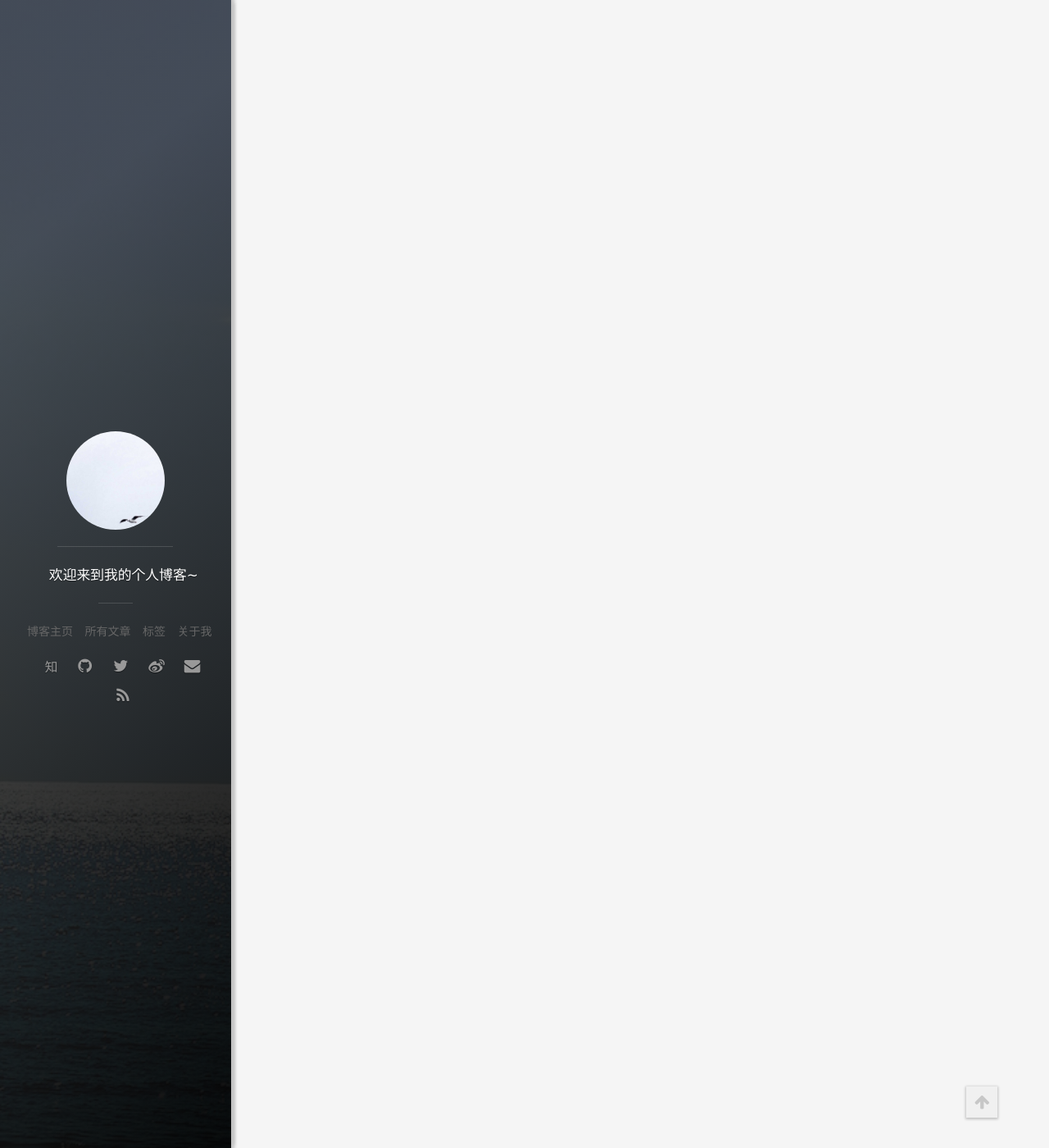
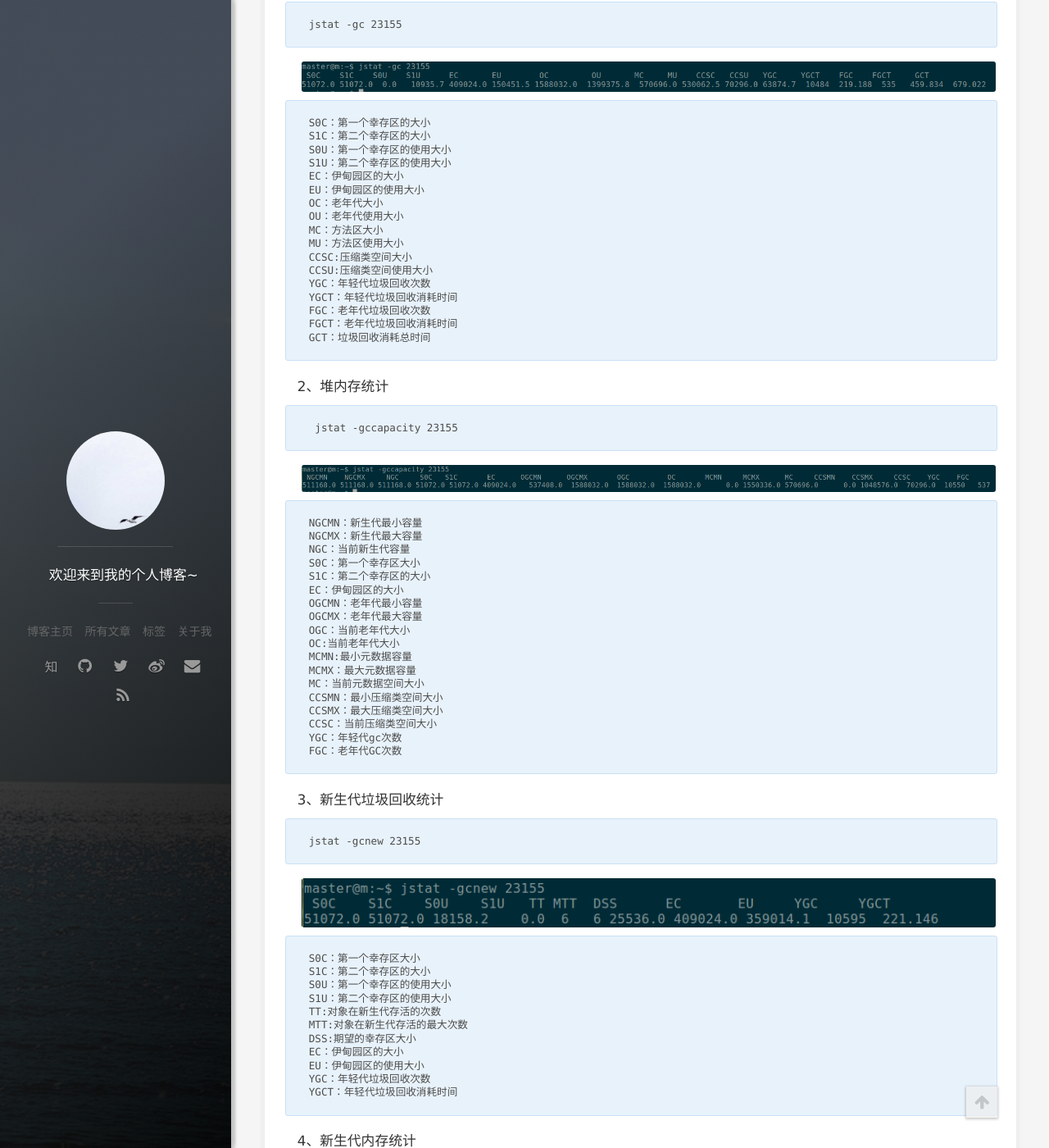
Before and after one commit to zichen-fei/zichen-fei.github.io, a Jekyll site: the page built from _posts/2019-11-03-JVMUtils.md, in a window 1280 px wide and 1400 px high, scrolled down 1459 px. Shown: the whole window at 82% size. Built offline with Jekyll 4.4.1, drawn with Linux system fonts in a browser that asks for light colours; nearby versions of some CDN libraries; comment, search, counter and statistics services are not loaded; some of the changed text lies outside the part shown.

Commit message:
add post

````diff
--- a/_posts/2019-11-03-JVMUtils.md
+++ b/_posts/2019-11-03-JVMUtils.md
@@ -43,3 +43,252 @@ jstat [ option vmid [interval[s|ms] [count]] ]
 ```
 jstat -gc pid 250 20
 ```
+
+其他选项
+
+![](/images/posts/JVMUtils/jstat.png)
+
+#### 1、垃圾回收统计
+
+```
+jstat -gc 23155
+```
+
+![](/images/posts/JVMUtils/jstat-gc.png)
+
+```
+S0C：第一个幸存区的大小
+S1C：第二个幸存区的大小
+S0U：第一个幸存区的使用大小
+S1U：第二个幸存区的使用大小
+EC：伊甸园区的大小
+EU：伊甸园区的使用大小
+OC：老年代大小
+OU：老年代使用大小
+MC：方法区大小
+MU：方法区使用大小
+CCSC:压缩类空间大小
+CCSU:压缩类空间使用大小
+YGC：年轻代垃圾回收次数
+YGCT：年轻代垃圾回收消耗时间
+FGC：老年代垃圾回收次数
+FGCT：老年代垃圾回收消耗时间
+GCT：垃圾回收消耗总时间
+```
+
+#### 2、堆内存统计
+
+```
+ jstat -gccapacity 23155
+```
+
+![](/images/posts/JVMUtils/jstat-gccapacity.png)
+
+```
+NGCMN：新生代最小容量
+NGCMX：新生代最大容量
+NGC：当前新生代容量
+S0C：第一个幸存区大小
+S1C：第二个幸存区的大小
+EC：伊甸园区的大小
+OGCMN：老年代最小容量
+OGCMX：老年代最大容量
+OGC：当前老年代大小
+OC:当前老年代大小
+MCMN:最小元数据容量
+MCMX：最大元数据容量
+MC：当前元数据空间大小
+CCSMN：最小压缩类空间大小
+CCSMX：最大压缩类空间大小
+CCSC：当前压缩类空间大小
+YGC：年轻代gc次数
+FGC：老年代GC次数
+```
+
+#### 3、新生代垃圾回收统计
+
+```
+jstat -gcnew 23155
+```
+
+![](/images/posts/JVMUtils/jstat-gcnew.png)
+
+```
+S0C：第一个幸存区大小
+S1C：第二个幸存区的大小
+S0U：第一个幸存区的使用大小
+S1U：第二个幸存区的使用大小
+TT:对象在新生代存活的次数
+MTT:对象在新生代存活的最大次数
+DSS:期望的幸存区大小
+EC：伊甸园区的大小
+EU：伊甸园区的使用大小
+YGC：年轻代垃圾回收次数
+YGCT：年轻代垃圾回收消耗时间
+```
+
+#### 4、新生代内存统计
+
+```
+jstat -gcnewcapacity 23155
+```
+
+![](/images/posts/JVMUtils/jstat-gcnewcapacity.png)
+
+```
+NGCMN：新生代最小容量
+NGCMX：新生代最大容量
+NGC：当前新生代容量
+S0CMX：最大幸存1区大小
+S0C：当前幸存1区大小
+S1CMX：最大幸存2区大小
+S1C：当前幸存2区大小
+ECMX：最大伊甸园区大小
+EC：当前伊甸园区大小
+YGC：年轻代垃圾回收次数
+FGC：老年代回收次数
+```
+
+#### 5、老年代垃圾回收统计
+
+```
+jstat -gcold 23155
+```
+
+![](/images/posts/JVMUtils/jstat-gcold.png)
+
+```
+MC：方法区大小
+MU：方法区使用大小
+CCSC:压缩类空间大小
+CCSU:压缩类空间使用大小
+OC：老年代大小
+OU：老年代使用大小
+YGC：年轻代垃圾回收次数
+FGC：老年代垃圾回收次数
+FGCT：老年代垃圾回收消耗时间
+GCT：垃圾回收消耗总时间
+```
+
+#### 6、老年代内存统计
+
+```
+jstat -gcoldcapacity 23155
+```
+
+![](/images/posts/JVMUtils/jstat-gcoldcapacity.png)
+
+```
+OGCMN：老年代最小容量
+OGCMX：老年代最大容量
+OGC：当前老年代大小
+OC：老年代大小
+YGC：年轻代垃圾回收次数
+FGC：老年代垃圾回收次数
+FGCT：老年代垃圾回收消耗时间
+GCT：垃圾回收消耗总时间
+```
+
+#### 7、JDK8 下 元数据空间统计
+
+```
+jstat -gcmetacapacity 23155
+```
+
+![](/images/posts/JVMUtils/jstat-gcoldcapacity.png)
+
+```
+MCMN:最小元数据容量
+MCMX：最大元数据容量
+MC：当前元数据空间大小
+CCSMN：最小压缩类空间大小
+CCSMX：最大压缩类空间大小
+CCSC：当前压缩类空间大小
+YGC：年轻代垃圾回收次数
+FGC：老年代垃圾回收次数
+FGCT：老年代垃圾回收消耗时间
+GCT：垃圾回收消耗总时间
+```
+
+#### 8、总结垃圾回收统计
+
+```
+jstat -gcutil 23155
+```
+
+![](/images/posts/JVMUtils/jstat-gcutil.png)
+
+```
+S0：幸存1区当前使用比例
+S1：幸存2区当前使用比例
+E：伊甸园区使用比例
+O：老年代使用比例
+M：元数据区使用比例
+CCS：压缩使用比例
+YGC：年轻代垃圾回收次数
+FGC：老年代垃圾回收次数
+FGCT：老年代垃圾回收消耗时间
+GCT：垃圾回收消耗总时间
+```
+
+### **jinfo Java配置信息工具**
+
+实时地查看和调整虚拟机各项参数，```jinfo -flag```可以查询未被显式指定的参数的系统默认值，（如果只限于JDK 1.6或以上版本的话，
+```java -XX:+PrintFlagsFinal```也可以查看）。JDK 1.6之后，可以使用```-flag[+|-]name```或者```-flag name=value```修改一部分运行期可写的虚拟机参数值。
+
+命令格式
+
+```
+jinfo [ option ] pid
+```
+
+查询CMSInitiatingOccupancyFraction参数值
+
+```
+jinfo -flag CMSInitiatingOccupancyFraction 23155
+```
+
+![](/images/posts/JVMUtils/jinfo.png)
+
+### **jmap Java内存映像工具**
+
+生成堆转储快照（heapdump或dump文件）
+
+命令格式
+
+```
+jmap [ option ] pid
+```
+
+其他选项
+
+![](/images/posts/JVMUtils/jmap.png)
+
+
+```
+jmap -dump:format=b,file=test.bin 23155
+```
+
+![](/images/posts/JVMUtils/jmap-ex.png)
+
+### **jhat 虚拟机堆转储快照分析工具**
+
+用来分析jmap生成的堆转储快照
+
+```
+jhat test.bin
+```
+
+### **jstack Java堆栈跟踪工具**
+
+生成虚拟机当前时刻的线程快照（一般称为threaddump或者javacore文件）
+
+命令格式
+
+```
+jstack [ option ] pid
+```
+
+其他选项
+
+![](/images/posts/JVMUtils/jstack.png)
````
Also changed, not shown: other parts of _posts/2019-11-03-JVMUtils.md (+2 -2 lines), _posts/2019-12-07-SpringIOC.md (added, +65 -0 lines), css/main.css (line endings or trailing spaces), images/posts/JVMUtils/jinfo.png (added), images/posts/JVMUtils/jmap-ex.png (added), images/posts/JVMUtils/jmap.png (added), images/posts/JVMUtils/jstack.png (added), images/posts/JVMUtils/jstat-gc.png (added), images/posts/JVMUtils/jstat-gccapacity.png (added), images/posts/JVMUtils/jstat-gcmetacapacity.png (added), images/posts/JVMUtils/jstat-gcnew.png (added), images/posts/JVMUtils/jstat-gcnewcapacity.png (added), images/posts/JVMUtils/jstat-gcold.png (added), images/posts/JVMUtils/jstat-gcoldcapacity.png (added), 4 more files.
